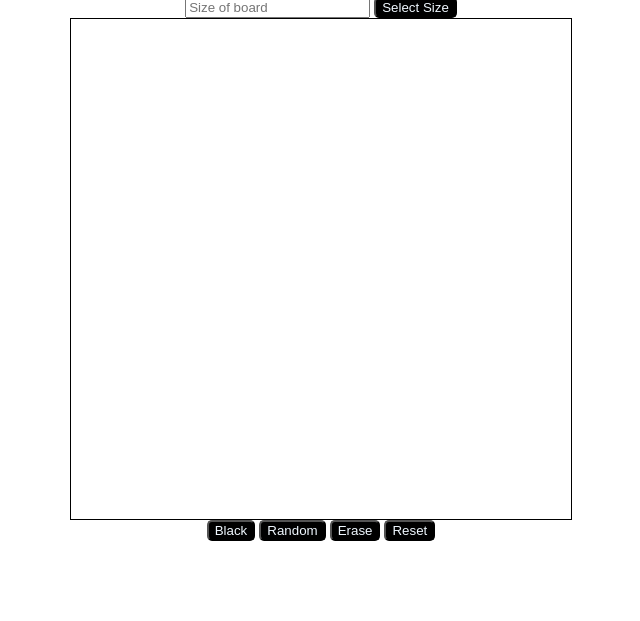
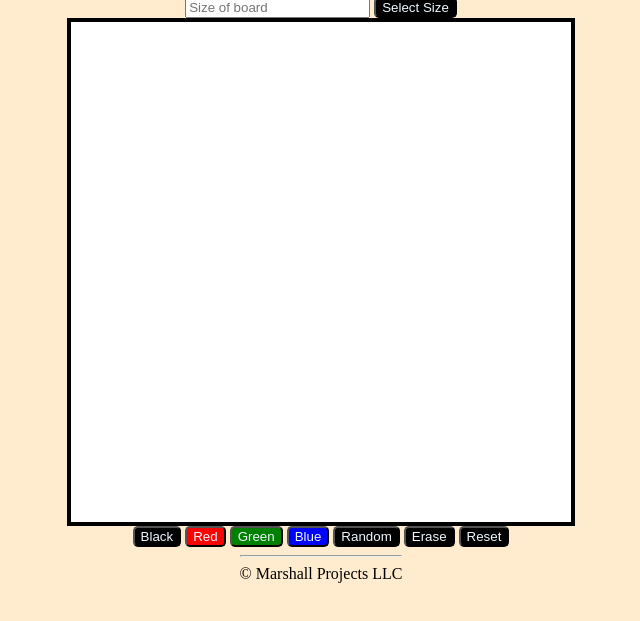
Before and after one commit to emarshall215/Etch-A-Sketch, a plain HTML site: page index.html in a window 1280 px wide. Shown: the part 91-712 px from the top of the page, without its empty margins (319-959 px from the left). Drawn offline with Linux system fonts and the light colour scheme.

Commit message:
finished gamr with colors, buttons, and styles

```diff
--- a/index.html
+++ b/index.html
@@ -15,15 +15,22 @@
 </div>
 <div class="content">
     <input type="text" placeholder="Size of board" onchange="changeSize(this.value)">
-    <button>Select Size</button>
+    <button class="btn-select">Select Size</button>
 </div>
 <div class="board"></div>
 <div class="buttons">
     <button onclick="changeColor('black')">Black</button>
-    <button onclick="changeColor('random')">Random</button>
-    <button onclick="changeColor('white')">Erase</button>
-    <button onclick="resetBoard()">Reset</button>
+    <button class="btn-red" onclick="changeColor('red')">Red</button>
+    <button class="btn-green" onclick="changeColor('green')">Green</button>
+    <button class="btn-blue" onclick="changeColor('blue')">Blue</button>
+    <button class="btn-random" onclick="changeColor('random')">Random</button>
+    <button class="btn-erase" onclick="changeColor('white')">Erase</button>
+    <button class="btn-reset" onclick="resetBoard()">Reset</button>
 </div>
+<footer>
+    <hr>
+    © Marshall Projects LLC
+</footer>
     <script src="main.js"></script>
 </body>
 </html>
--- a/styles.css
+++ b/styles.css
@@ -3,13 +3,15 @@ body {
     justify-content: center;
     align-items: center;
     flex-direction: column;
+    background-color:blanchedalmond;
 }
+
 
 .board{
     width: 500px;
     height: 500px;
     display: grid;
-    border: solid black 1px;
+    border: solid black 4px;
 }
 
 button{
@@ -17,3 +19,15 @@ button{
     color: aliceblue;
     border-radius: 5px;
 }
+
+.btn-red{
+    background-color: red;
+}
+
+.btn-green{
+    background-color: green;
+}
+
+.btn-blue{
+    background-color: blue;
+}
```
